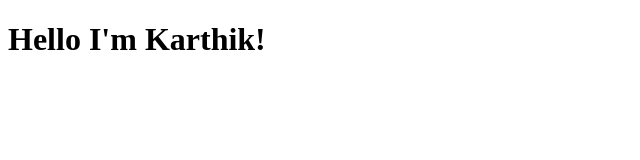
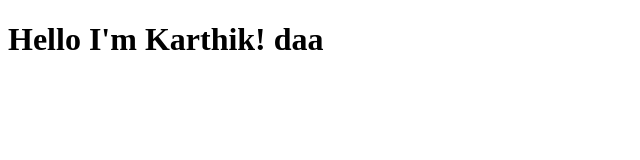
Before and after one commit to bhadrikarthik/test, a plain HTML site: page index.html in a window 1280 px wide. Shown: the whole page, without its empty margins (0-640 px from the left). Drawn offline with Linux system fonts and the light colour scheme.

Commit message:
modified index.html

```diff
--- a/index.html
+++ b/index.html
@@ -6,6 +6,6 @@
     <title>My Page</title>
 </head>
 <body>
-    <h1>Hello I'm Karthik!</h1>
+    <h1>Hello I'm Karthik! daa</h1>
 </body>
 </html>
```
